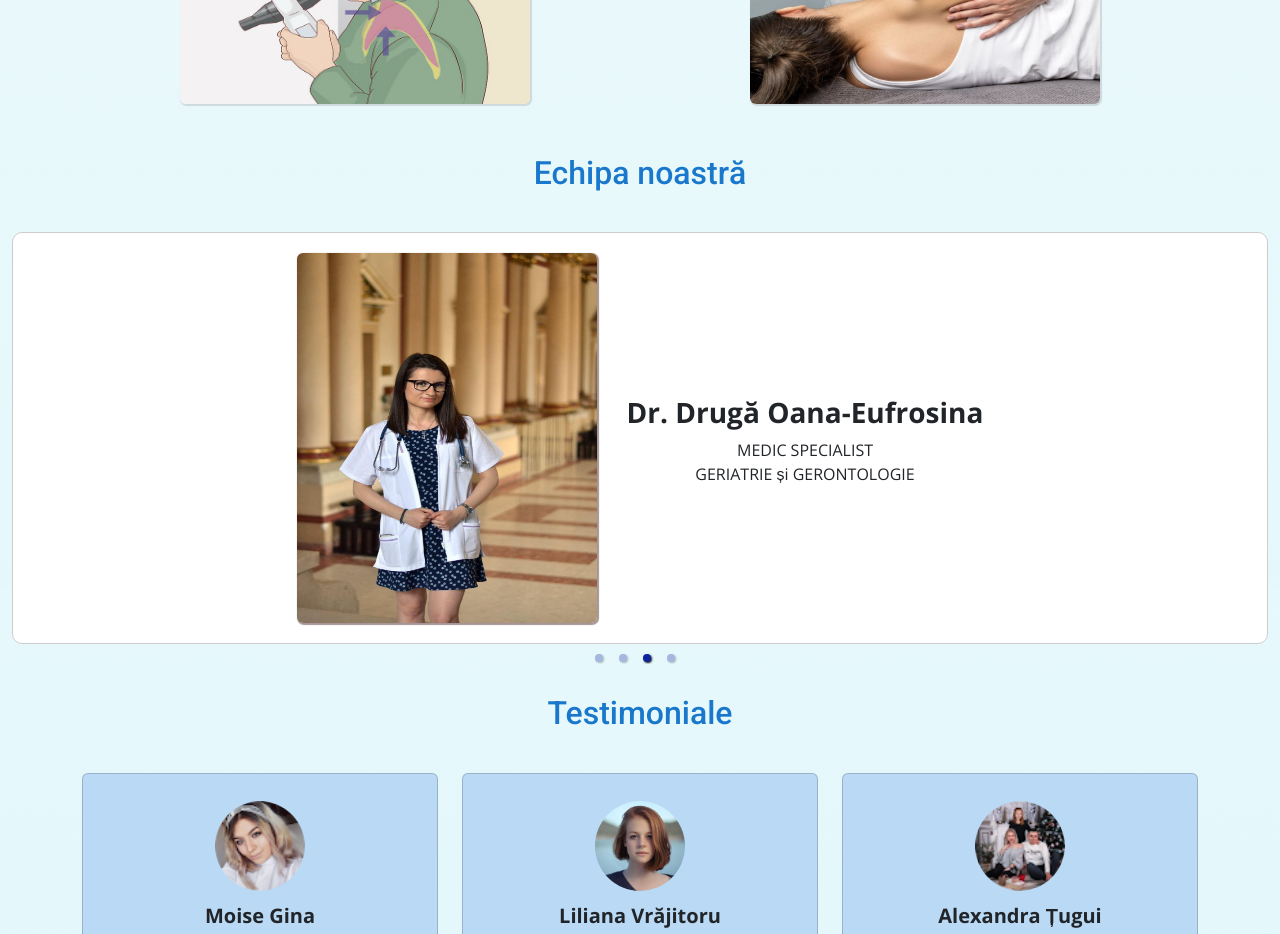
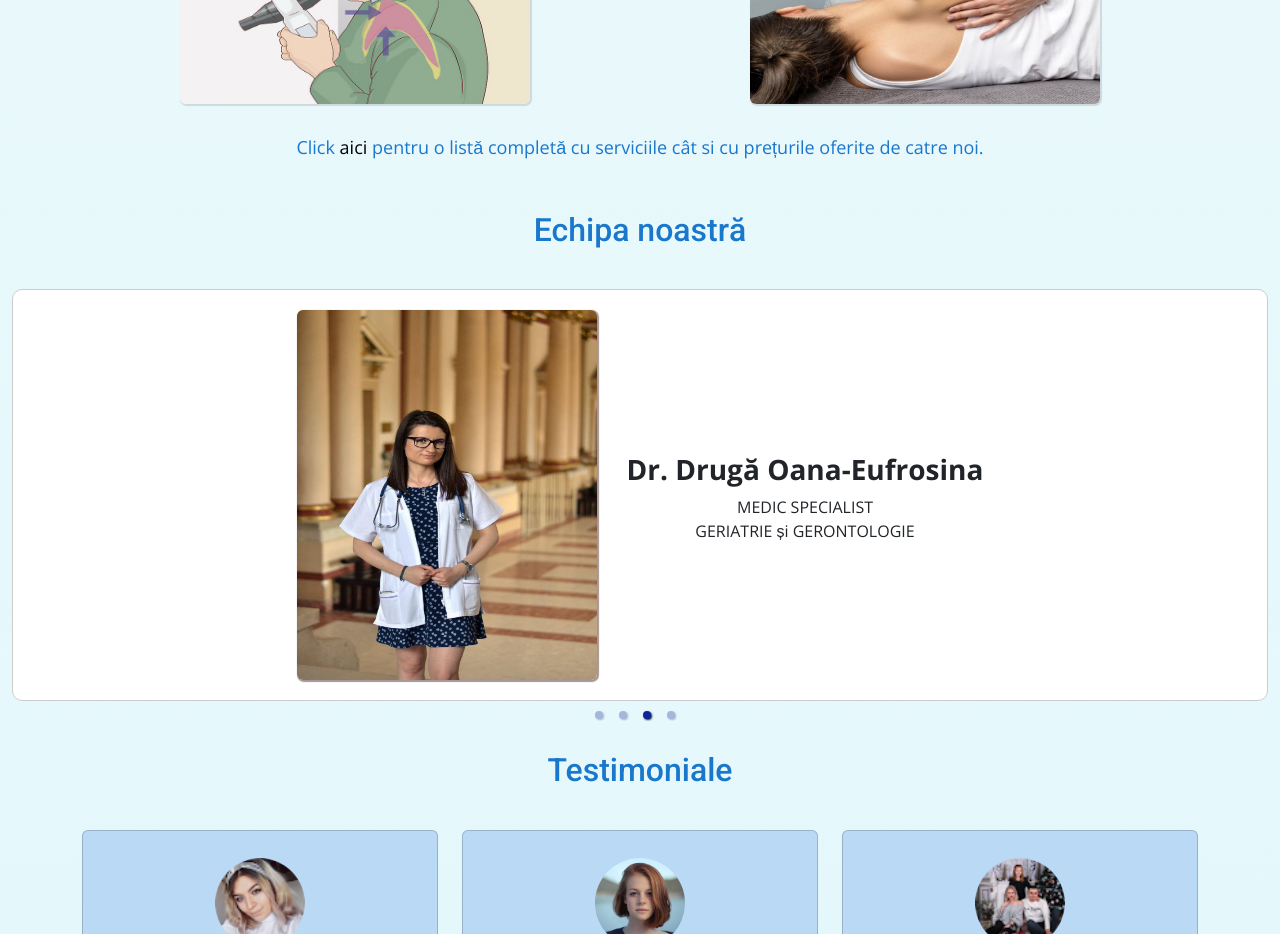
Before and after one commit to mihai-gabriel1/reactjs-medical-website, a React (Create React App) app: page / in a window 1280 px wide. Shown: the part 3260-4194 px from the top of the page. Built offline with nearby package versions, Linux system fonts and the light colour scheme.

Commit message:
prices section update

```diff
--- a/src/App.css
+++ b/src/App.css
@@ -226,6 +226,24 @@ p {
 .service-title {
   margin-top: 20px;
   font-size: 20px;
+}
+
+.more-services-list {
+  text-align: center;
+  color: #1977cc;
+  margin-top: 30px;
+  font-size: 18px;
+  font-weight: 400;
+}
+
+#services-wrapper .services-link a {
+  text-decoration: none;
+  color: #000;
+}
+
+#services-wrapper .services-link a:hover {
+  cursor: pointer;
+  color: #5258ff;
 }
 
 /* our team section */
@@ -497,6 +515,33 @@ p {
   padding: 8px;
 }
 
+/* Prices section starts */
+.prices-section-wrapper p {
+  margin-bottom: 0;
+  font-size: 22px;
+  font-weight: 300;
+  color: #1f6698;
+}
+
+.prices-section-wrapper p:last-of-type {
+  margin-top: 10px;
+}
+
+.price-section-logo {
+  max-width: 800px;
+  width: 100%;
+  max-height: 400px;
+  margin-top: 20px;
+  margin-bottom: 20px;
+}
+
+.price-logo-wrapper {
+  display: flex;
+  justify-content: center;
+}
+
+/* Prices section ends */
+
 /* Media Queries */
 @media screen and (max-width: 991px) {
   .navbar-nav .nav-item a {
--- a/src/Components/OurServices.js
+++ b/src/Components/OurServices.js
@@ -91,6 +91,14 @@ const OurServices = () => {
               alt="driving's license medical exam"
             />
           </div>
+          <p className="more-services-list mb-0">
+            Click{" "}
+            <span className="services-link">
+              <a href="/prices">aici</a>
+            </span>{" "}
+            pentru o listǎ completǎ cu serviciile cât si cu prețurile oferite de
+            catre noi.
+          </p>
         </div>
       </div>
     </div>
--- a/src/Components/Prices.js
+++ b/src/Components/Prices.js
@@ -1,7 +1,28 @@
 import React from "react";
+import priceLogo from "../assets/img/prices-img-section.jpeg";
 
 const Careers = () => {
-  return <div className="prices-section-wrapper container">test</div>;
+  return (
+    <div className="prices-section-wrapper container">
+      <div className="price-logo-wrapper">
+        <img
+          className="price-section-logo img-fluid"
+          src={priceLogo}
+          alt="a dalle generated pic showing a doctor and a lung, being pretty abstract but friendly"
+        />
+      </div>
+      <p className="section-price-description">
+        Bine ați venit la clinica noastră de pneumologie, unde excelența în
+        îngrijirea medicală se întâlnește cu prețuri imbatabile. Echipa noastră
+        dedicată vă oferă servicii de top la tarife accesibile, reflectând
+        angajamentul nostru pentru calitate și accesibilitate.
+      </p>
+      <p className="section-price-description">
+        Descoperiți oferta noastră și alegeți îngrijirea de calitate la prețuri
+        competitive:
+      </p>
+    </div>
+  );
 };
 
 export default Careers;
```
Also changed, not shown: src/assets/img/prices-img-section.jpeg (added).
